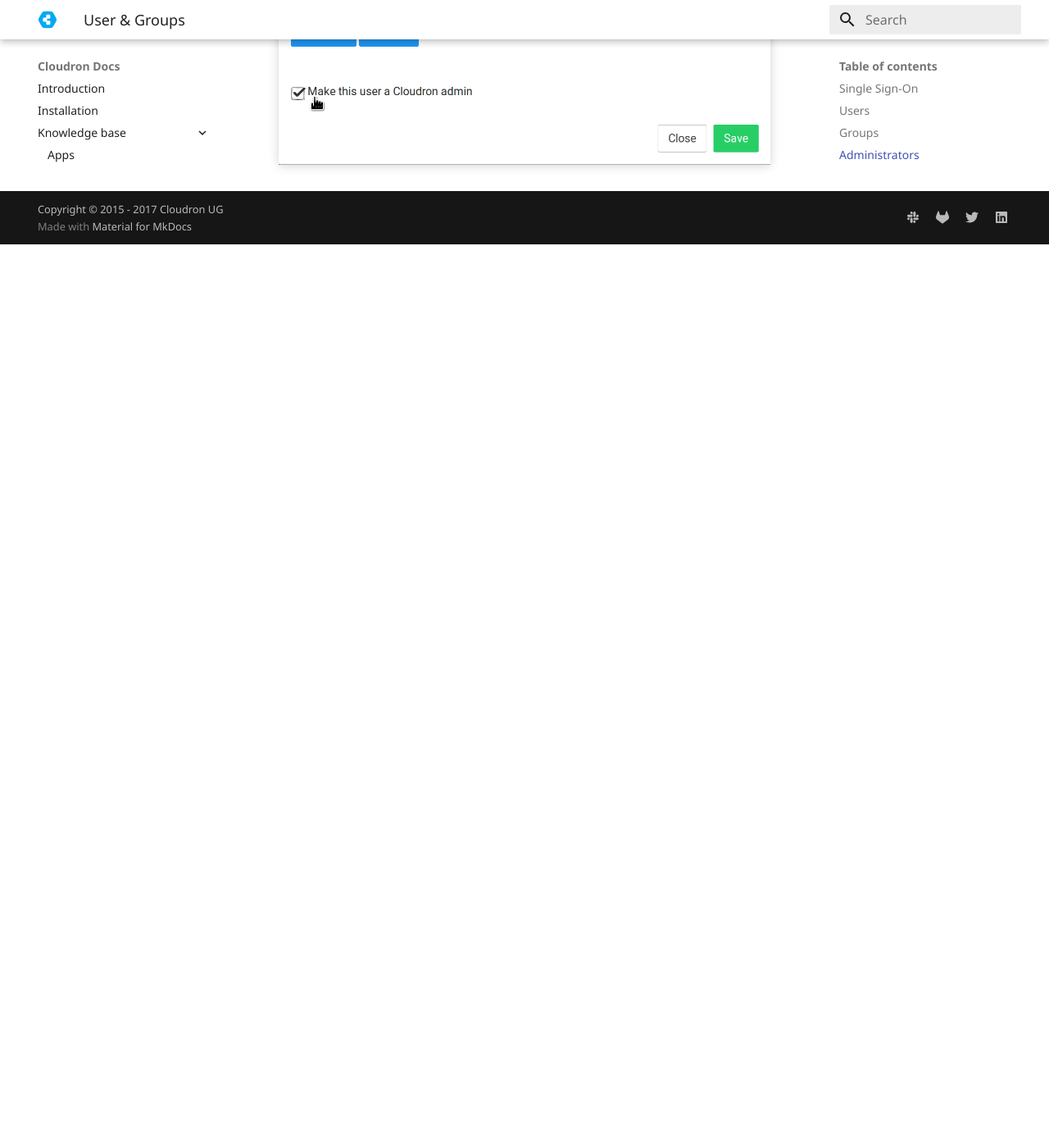
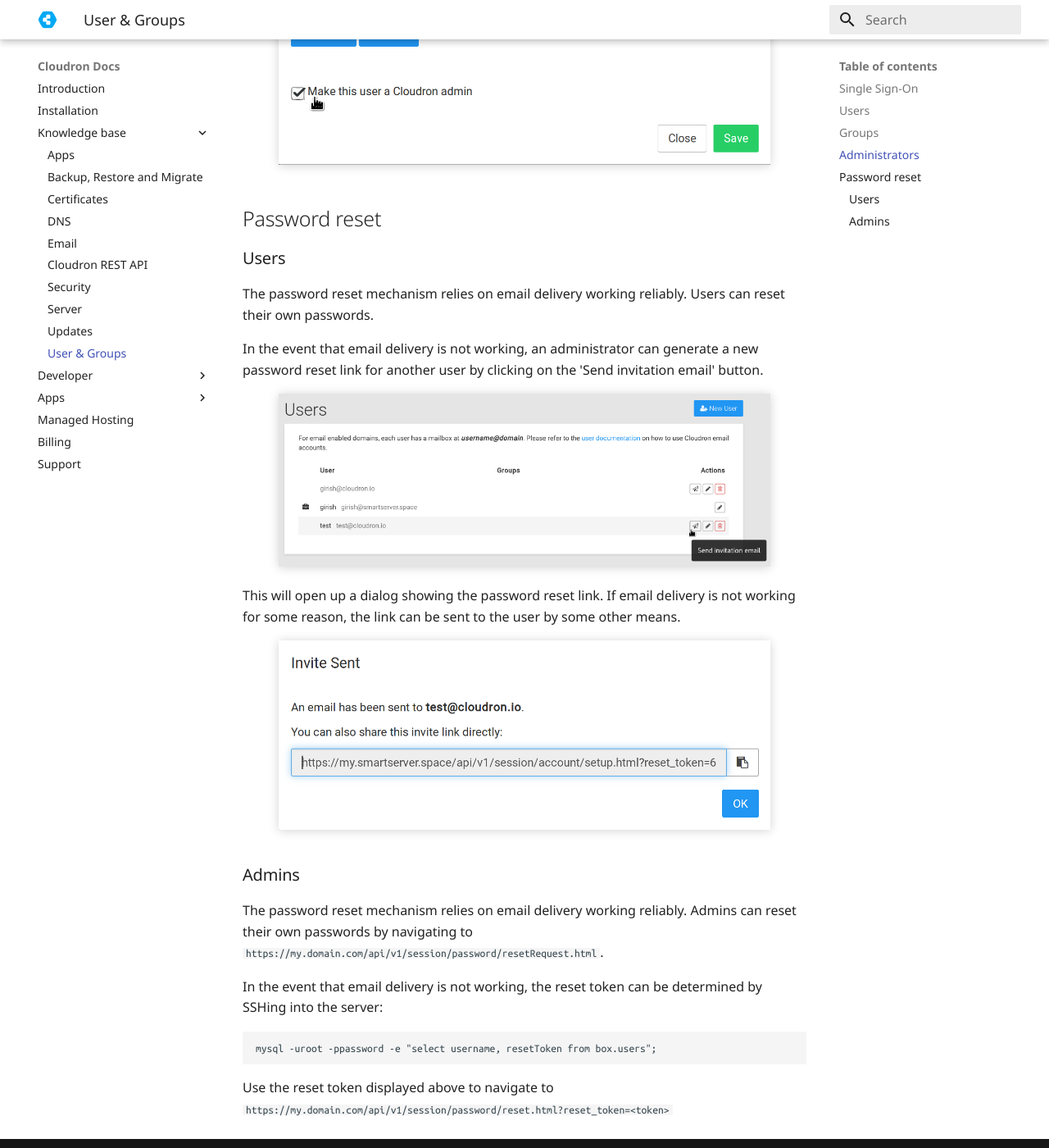
Before and after one commit to M-arcus/cloudron-docs, an MkDocs documentation site: the page built from docs/documentation/user-management.md, in a window 1280 px wide and 1400 px high, scrolled down 3014 px. Shown: the whole window at 82% size. Built offline with MkDocs 1.6.1 and Material for MkDocs 9.7.7, drawn with Linux system fonts in a browser that asks for light colours; old or Windows-style settings are respelled for this version of MkDocs; before the commit the page ends 3312 px from its top, so only the background shows below that.

Commit message:
add note on password reset

````diff
--- a/docs/documentation/user-management.md
+++ b/docs/documentation/user-management.md
@@ -73,3 +73,37 @@
 <center>
 <img src="/img/user-admin.png" class="shadow" width="600px">
 </center>
+
+## Password reset
+
+### Users
+
+The password reset mechanism relies on email delivery working reliably. Users can reset their own passwords.
+
+In the event that email delivery is not working, an administrator can generate a new password reset link for
+another user by clicking on the 'Send invitation email' button.
+
+<center>
+<img src="/img/reinvite.png" class="shadow" width="600px">
+</center>
+
+This will open up a dialog showing the password reset link. If email delivery is not working for some
+reason, the link can be sent to the user by some other means.
+
+<center>
+<img src="/img/invitation-dialog.png" class="shadow" width="600px">
+</center>
+
+### Admins
+
+The password reset mechanism relies on email delivery working reliably. Admins can reset their own passwords
+by navigating to `https://my.domain.com/api/v1/session/password/resetRequest.html`.
+
+In the event that email delivery is not working, the reset token can be determined by SSHing into the server:
+
+```
+mysql -uroot -ppassword -e "select username, resetToken from box.users";
+```
+
+Use the reset token displayed above to navigate to
+`https://my.domain.com/api/v1/session/password/reset.html?reset_token=<token>`
````
Also changed, not shown: docs/img/invitation-dialog.png (added), docs/img/reinvite.png (added).
